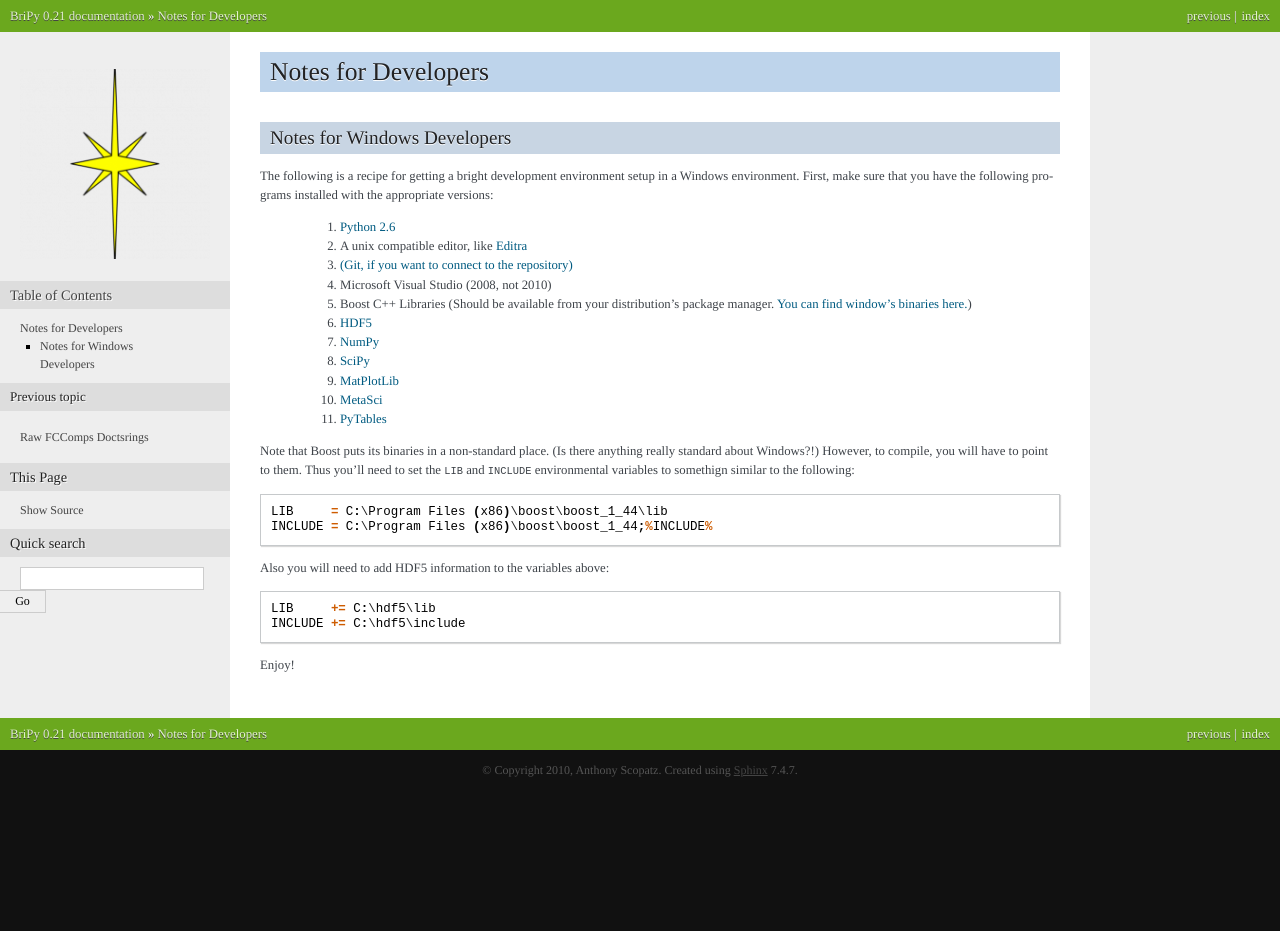
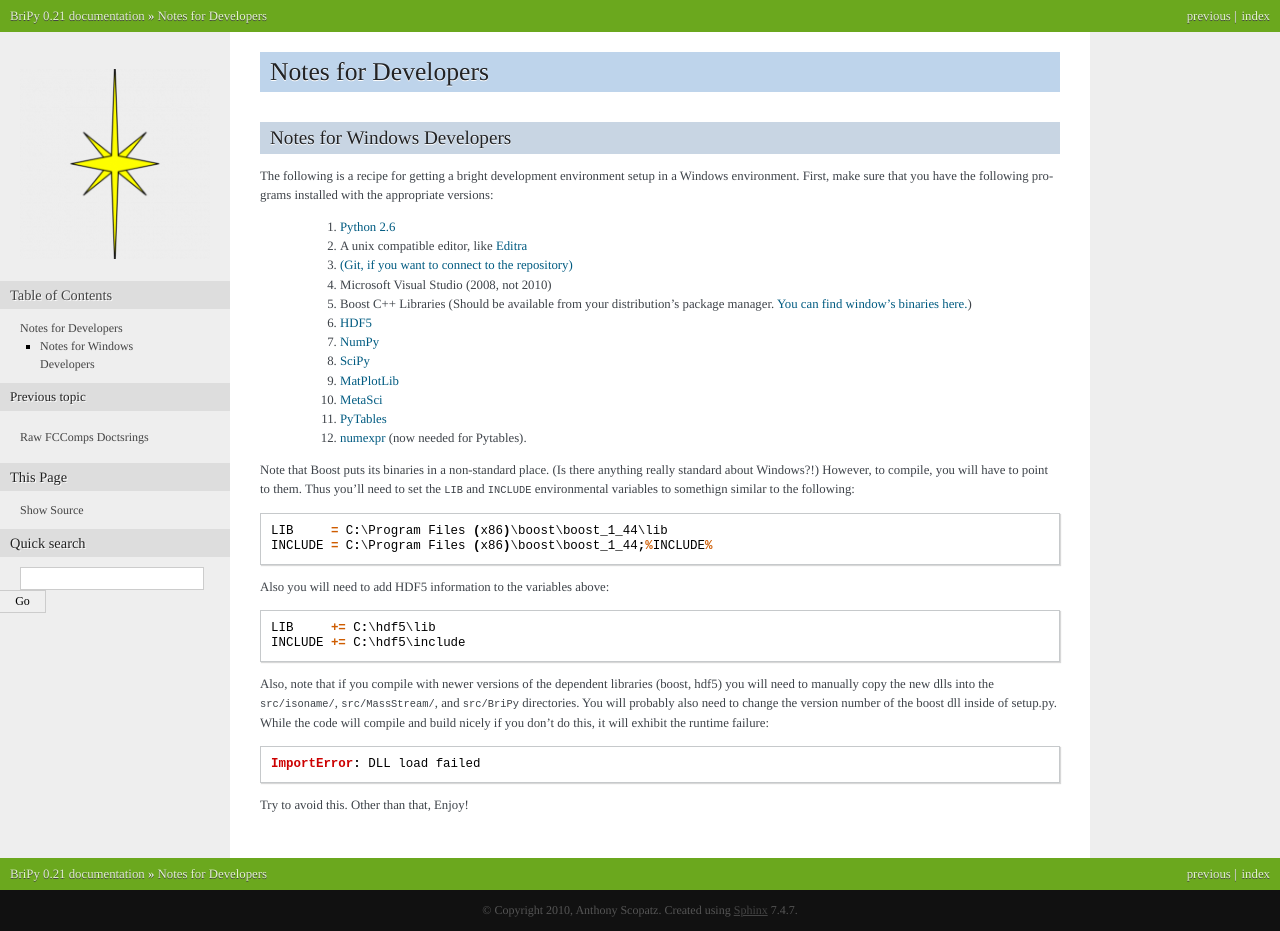
Before and after one commit to bright-dev/bright, a Sphinx documentation site: the page built from doc/source/DevNotes.rst, in a window 1280 px wide. Built offline with Sphinx 7.4.7, drawn with Linux system fonts in a browser that asks for light colours; formulas are drawn with MathJax 3; before the commit the page ends 900 px from its top, so only the background shows below that.

Commit message:
Added some more windows dev notes.

```diff
--- a/doc/source/DevNotes.rst
+++ b/doc/source/DevNotes.rst
@@ -23,6 +23,7 @@ First, make sure that you have the following programs installed with the appropr
     #. `MatPlotLib <http://matplotlib.sourceforge.net/>`_
     #. `MetaSci <http://nukestar.me.utexas.edu/scopatz/metasci/>`_
     #. `PyTables <http://www.pytables.org/>`_
+    #. `numexpr <http://code.google.com/p/numexpr/>`_ (now needed for Pytables).
 
 Note that Boost puts its binaries in a non-standard place.  (Is there anything really standard about Windows?!)  However,
 to compile, you will have to point to them.  Thus you'll need to set the ``LIB`` and ``INCLUDE`` environmental variables
@@ -36,4 +37,11 @@ Also you will need to add HDF5 information to the variables above::
     LIB     += C:\hdf5\lib
     INCLUDE += C:\hdf5\include
 
-Enjoy!
+Also, note that if you compile with newer versions of the dependent libraries (boost, hdf5) you will need to manually
+copy the new dlls into the ``src/isoname/``, ``src/MassStream/``, and ``src/BriPy`` directories.  You will probably also
+need to change the version number of the boost dll inside of setup.py.  While the code will compile and build nicely
+if you don't do this, it will exhibit the runtime failure::
+
+     ImportError: DLL load failed
+
+Try to avoid this.  Other than that, Enjoy!
```
